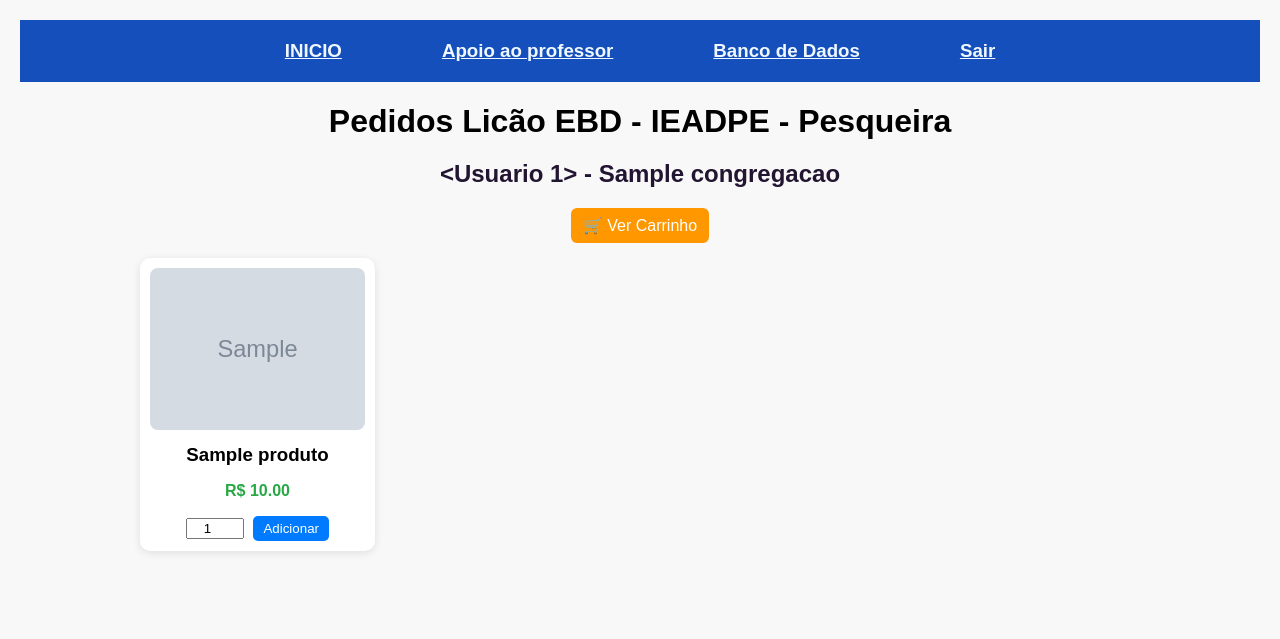
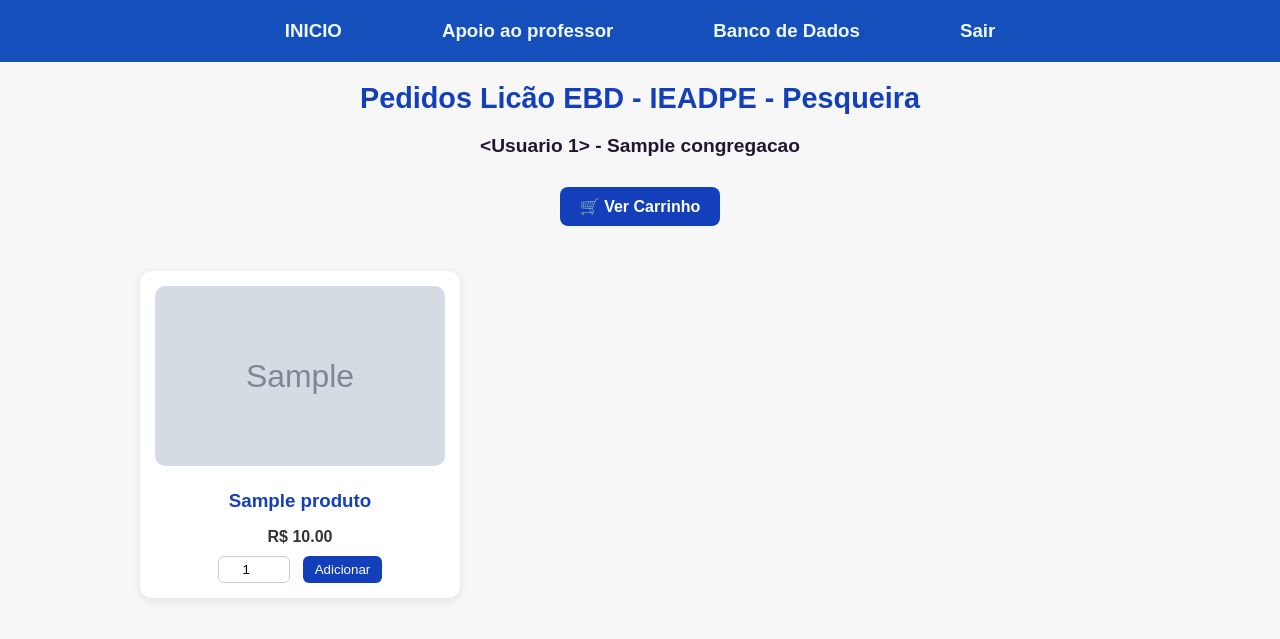
Before and after one commit to joaokenedy-debug/ebdpesqueira, a Flask app: template ebd/templates/adm.html in a window 1280 px wide. Shown: the top 639 px of the page. Run offline with Flask 3, Linux system fonts and the light colour scheme; tables that the repository leaves empty hold one stand-in row (values such as "Sample post"); the template is opened without the code that fills it: values that come from a table or form of the project are taken from there, most other values are stand-ins (such as "Sample title", 1, 10 or a date in 2020); grey boxes marked "Sample" are stand-in pictures; parts of the project's set-up code (start-up, migrations or seed data) failed here and were passed over.

Commit message:
Update adm.html

```diff
--- a/ebd/templates/adm.html
+++ b/ebd/templates/adm.html
@@ -3,9 +3,186 @@
 <head>
     <meta charset="UTF-8">
     {% block title %}
-    <title>Pedidos Licão EBD - IEADPE - Pesqueira</title>
+    <title>Pedidos Lição EBD - IEADPE - Pesqueira</title>
     {% endblock %}
     <link rel="stylesheet" href="{{ url_for('static', filename='css/style.css') }}">
+    <meta name="viewport" content="width=device-width, initial-scale=1.0">
+    <style>
+        /* ======= BASE ======= */
+        body {
+            font-family: Arial, sans-serif;
+            background-color: #f7f7f7;
+            margin: 0;
+            padding: 0;
+            text-align: center;
+        }
+
+        h1 {
+            color: #143fbb;
+            margin-top: 20px;
+            font-size: 1.8rem;
+        }
+
+        h2 {
+            color: #222;
+            font-size: 1.2rem;
+            margin-bottom: 15px;
+        }
+
+        /* ======= NAVBAR ======= */
+        nav {
+            background-color: rgb(20, 79, 187);
+            display: flex;
+            justify-content: center;
+            flex-wrap: wrap;
+            gap: 30px;
+            padding: 15px;
+        }
+
+        nav a {
+            color: aliceblue;
+            text-decoration: none;
+            font-weight: bold;
+            transition: color 0.3s;
+        }
+
+        nav a:hover {
+            color: #ffeb99;
+        }
+
+        /* ======= BOTÃO DO CARRINHO ======= */
+        .btn-carrinho {
+            display: inline-block;
+            background-color: #143fbb;
+            color: white;
+            padding: 10px 20px;
+            border-radius: 8px;
+            text-decoration: none;
+            font-weight: bold;
+            margin: 15px auto;
+            transition: background-color 0.3s;
+        }
+
+        .btn-carrinho:hover {
+            background-color: #0f3299;
+        }
+
+        /* ======= CONTAINER DOS PRODUTOS ======= */
+        .container {
+            display: grid;
+            grid-template-columns: repeat(auto-fill, minmax(250px, 1fr));
+            gap: 20px;
+            width: 90%;
+            margin: 30px auto;
+        }
+
+        .card {
+            background-color: white;
+            border-radius: 12px;
+            box-shadow: 0 2px 8px rgba(0,0,0,0.1);
+            padding: 15px;
+            text-align: center;
+            transition: transform 0.2s, box-shadow 0.2s;
+        }
+
+        .card:hover {
+            transform: scale(1.02);
+            box-shadow: 0 4px 12px rgba(0,0,0,0.15);
+        }
+
+        .card img {
+            width: 100%;
+            height: 180px;
+            object-fit: cover;
+            border-radius: 10px;
+            margin-bottom: 10px;
+        }
+
+        .card h3 {
+            margin: 10px 0;
+            color: #143fbb;
+        }
+
+        .card .preco {
+            color: #333;
+            font-weight: bold;
+            margin-bottom: 10px;
+        }
+
+        .card form {
+            display: flex;
+            justify-content: center;
+            align-items: center;
+            gap: 8px;
+        }
+
+        .card input[type="number"] {
+            width: 60px;
+            text-align: center;
+            padding: 5px;
+            border-radius: 6px;
+            border: 1px solid #ccc;
+        }
+
+        .card button {
+            background-color: #143fbb;
+            color: white;
+            border: none;
+            padding: 6px 12px;
+            border-radius: 6px;
+            cursor: pointer;
+            transition: background-color 0.3s;
+        }
+
+        .card button:hover {
+            background-color: #0f3299;
+        }
+
+        /* ======= RESPONSIVIDADE ======= */
+        @media (max-width: 768px) {
+            nav {
+                flex-direction: column;
+                gap: 15px;
+                text-align: center;
+            }
+
+            h1 {
+                font-size: 1.5rem;
+            }
+
+            .container {
+                grid-template-columns: repeat(auto-fill, minmax(180px, 1fr));
+            }
+
+            .card img {
+                height: 150px;
+            }
+        }
+
+        @media (max-width: 480px) {
+            nav {
+                padding: 10px;
+                gap: 10px;
+            }
+
+            h1 {
+                font-size: 1.3rem;
+            }
+
+            .card {
+                padding: 10px;
+            }
+
+            .card img {
+                height: 120px;
+            }
+
+            .btn-carrinho {
+                padding: 8px 15px;
+                font-size: 0.9rem;
+            }
+        }
+    </style>
 </head>
 {% block nave %}
 <body>
```
